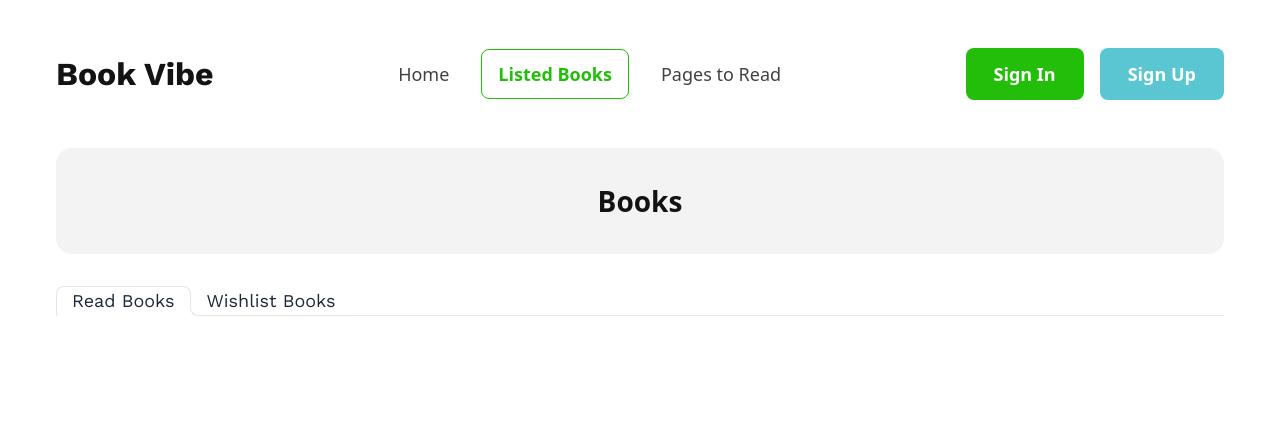
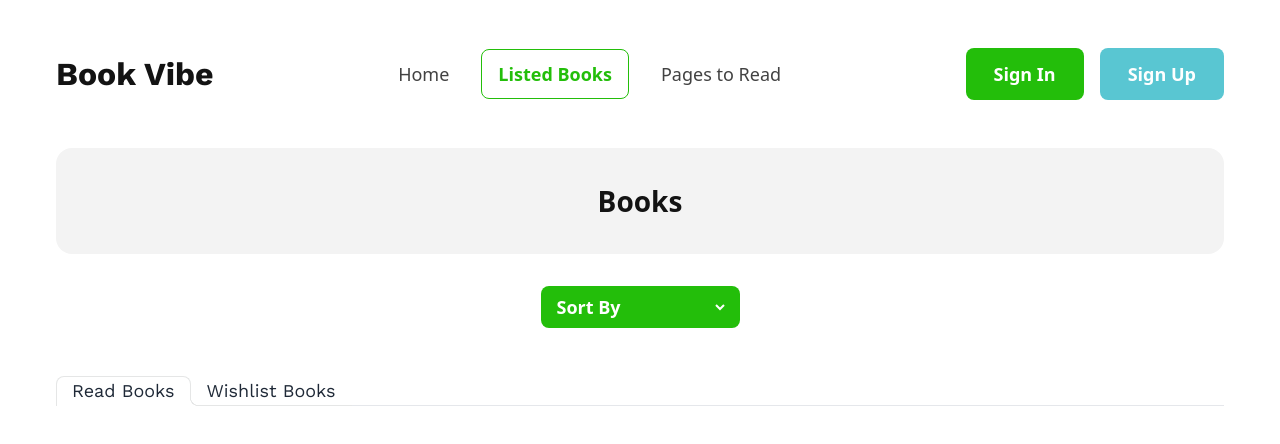
Before and after one commit to abujafarch/book-vibe-a8, a React (Vite) app: page /listed-books in a window 1280 px wide. Shown: the top 444 px of the page. Built offline with nearby package versions, Linux system fonts and the light colour scheme; a web font is replaced by a local one.

Commit message:
sort by btn added

```diff
--- a/src/components/ListedBooks/ListedBooks.jsx
+++ b/src/components/ListedBooks/ListedBooks.jsx
@@ -1,10 +1,12 @@
 import { Outlet } from "react-router-dom";
 import Tabs from "./Tabs";
+import SortBy from "./SortBy";
 
 const ListedBooks = () => {
     return (
         <div>
             <h1 className="text-center font-bold text-[28px] text-[#131313] bg-[#1313130D] px-3 py-8 rounded-2xl mb-8">Books</h1>
+            <SortBy></SortBy>
             <Tabs></Tabs>
             <div>
                 <Outlet></Outlet>
--- /dev/null
+++ b/src/components/ListedBooks/SortBy.jsx
@@ -0,0 +1,16 @@
+const SortBy = () => {
+    return (
+        <div className="mt-8 mb-12 flex justify-center">
+            <div className="bg-[#23BE0A] px-3 py-2 rounded-lg">
+                <select name="" id="" className="border-none outline-none text-white text-lg font-semibold bg-[#23BE0A]">
+                    <option value="totalPages" defaultChecked>Sort By</option>
+                    <option value="rating">Rating</option>
+                    <option value="totalPages">Number of Pages</option>
+                    <option value="yearOfPublish">Published Year</option>
+                </select>
+            </div>
+        </div>
+    );
+};
+
+export default SortBy;
```
